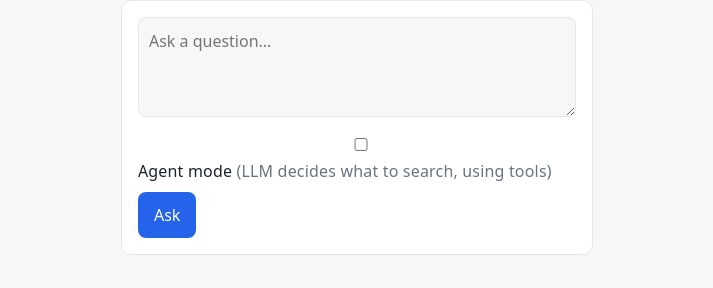
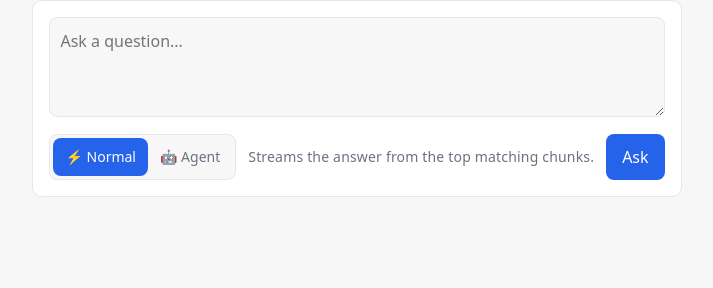
Before and after one commit to bgvdev/rag-002, a React app in the folder frontend/: page / in a window 1280 px wide. Shown: the part 415-703 px from the top of the page, without its empty margins (283-996 px from the left). Built offline with nearby package versions, Linux system fonts and the light colour scheme; no server answers; the HTML template or start-up script is replaced by a standard one.

Commit message:
Redesign ask form with Normal/Agent mode toggle

```diff
--- a/frontend/src/App.css
+++ b/frontend/src/App.css
@@ -60,7 +60,8 @@ body {
   margin-top: 16px;
 }
 
-input,
+/* Text boxes only: checkboxes/radios must NOT get width: 100% */
+input:not([type="checkbox"]):not([type="radio"]),
 textarea {
   width: 100%;
   box-sizing: border-box;
@@ -99,6 +100,55 @@ button:disabled {
   color: var(--error);
 }
 
+/* ---------- Ask form ---------- */
+.ask-footer {
+  display: flex;
+  align-items: center;
+  gap: 12px;
+  margin-top: 10px;
+}
+
+.ask-footer .hint {
+  flex: 1; /* takes the free space, pushing the Ask button to the right */
+  font-size: 14px;
+}
+
+/* Segmented toggle: [ Normal | Agent ] */
+.mode-switch {
+  display: inline-flex;
+  padding: 3px;
+  border: 1px solid var(--border);
+  border-radius: 8px;
+  background: var(--bg);
+  flex-shrink: 0;
+}
+
+.mode-switch button {
+  padding: 6px 12px;
+  background: transparent;
+  color: var(--muted);
+  font-size: 14px;
+}
+
+.mode-switch button.active {
+  background: var(--primary);
+  color: #fff;
+}
+
+/* Small screens: stack the hint under the toggle + button */
+@media (max-width: 480px) {
+  .ask-footer {
+    flex-wrap: wrap;
+  }
+  .ask-footer .hint {
+    order: 3;
+    flex-basis: 100%;
+  }
+  .ask-footer button[type="submit"] {
+    margin-left: auto;
+  }
+}
+
 /* ---------- Document list ---------- */
 .doc-list {
   list-style: none;
--- a/frontend/src/components/AskForm.jsx
+++ b/frontend/src/components/AskForm.jsx
@@ -1,17 +1,23 @@
 import { useState } from "react";
 
-// Question box + Agent mode checkbox + Ask button.
+// The two answer modes: the label on the toggle + the hint shown next to it.
+const MODES = {
+  normal: { label: "⚡ Normal", hint: "Streams the answer from the top matching chunks." },
+  agent: { label: "🤖 Agent", hint: "The LLM picks tools to search or read your documents." },
+};
+
+// Question box + Normal/Agent toggle + Ask button.
 // Props:
 //   onAsk(question, agentMode) - called when the user submits
 //   loading                    - true while waiting for an answer
 function AskForm({ onAsk, loading }) {
   const [question, setQuestion] = useState("");
-  const [agentMode, setAgentMode] = useState(false); // false = normal streaming RAG
+  const [mode, setMode] = useState("normal"); // "normal" | "agent"
 
   function handleSubmit(event) {
     event.preventDefault(); // stop the browser from reloading the page
     if (!question.trim()) return;
-    onAsk(question, agentMode);
+    onAsk(question, mode === "agent");
   }
 
   return (
@@ -22,18 +28,29 @@ function AskForm({ onAsk, loading }) {
         value={question}
         onChange={(e) => setQuestion(e.target.value)}
       />
-      <label style={{ display: "block", marginTop: 8 }}>
-        <input
-          type="checkbox"
-          checked={agentMode}
-          onChange={(e) => setAgentMode(e.target.checked)}
-          disabled={loading}
-        />{" "}
-        Agent mode <span className="muted">(LLM decides what to search, using tools)</span>
-      </label>
-      <button type="submit" disabled={loading} style={{ marginTop: 8 }}>
-        {loading ? (agentMode ? "Agent working..." : "Thinking...") : "Ask"}
-      </button>
+
+      <div className="ask-footer">
+        <div className="mode-switch" role="group" aria-label="Answer mode">
+          {Object.entries(MODES).map(([key, { label }]) => (
+            <button
+              key={key}
+              type="button" // NOT "submit": choosing a mode must not send the form
+              className={mode === key ? "active" : ""}
+              aria-pressed={mode === key} // tells screen readers which one is selected
+              onClick={() => setMode(key)}
+              disabled={loading}
+            >
+              {label}
+            </button>
+          ))}
+        </div>
+
+        <span className="hint muted">{MODES[mode].hint}</span>
+
+        <button type="submit" disabled={loading}>
+          {loading ? (mode === "agent" ? "Agent working..." : "Thinking...") : "Ask"}
+        </button>
+      </div>
     </form>
   );
 }
```
